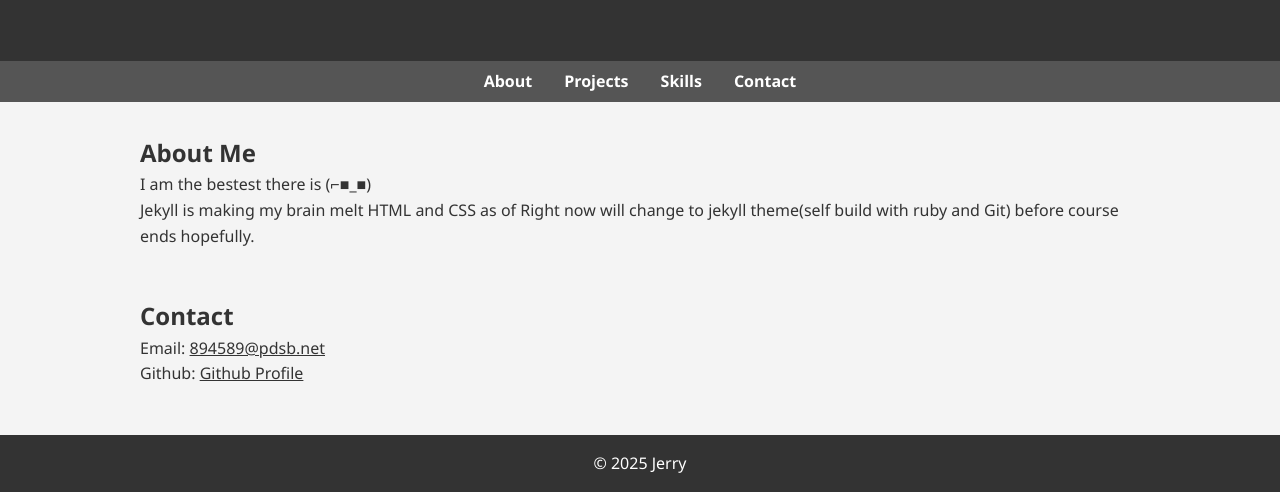
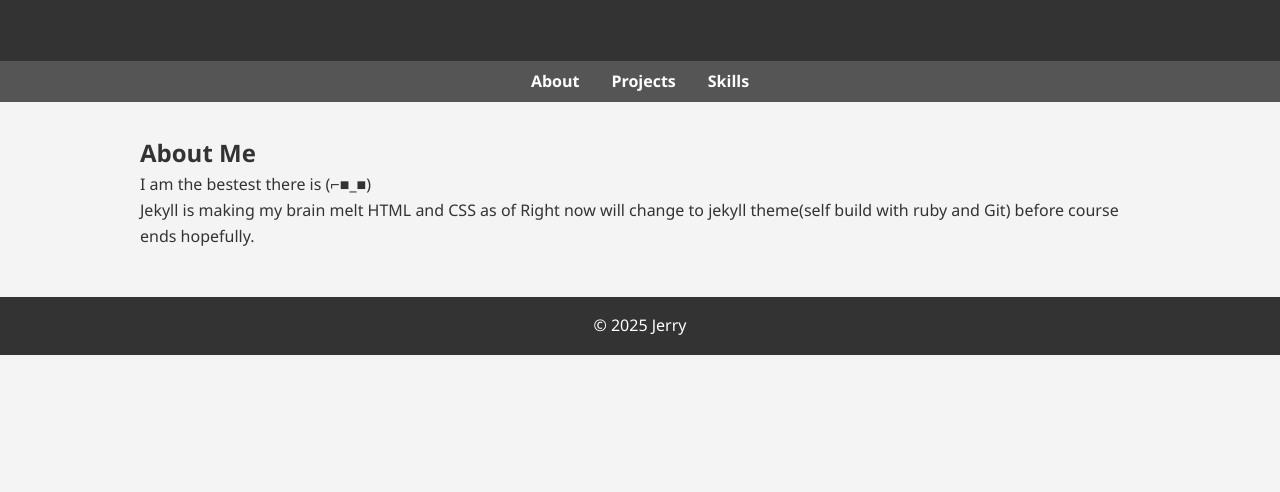
Before and after one commit to JZ12456/Portfolio, a plain HTML site: page index.html in a window 1280 px wide. Shown: the part 373-865 px from the top of the page. After the commit the page ends 800 px from the top, so only its background shows below. Drawn offline with Linux system fonts and the light colour scheme.

Commit message:
rework test index.html

```diff
--- a/index.html
+++ b/index.html
@@ -22,7 +22,7 @@
     <li><a href="#" onclick="showSection('about')">About</a></li>
     <li><a href="#" onclick="showSection('projects')">Projects</a></li>
     <li><a href="#" onclick="showSection('skills')">Skills</a></li>
-    <li><a href="#" onclick="showSection('contact')">Contact</a></li>
+    <!-- <li><a href="#" onclick="showSection('contact')">Contact</a></li> --->
   </ul>
   </nav>
 
@@ -56,7 +56,7 @@
       <div class="skill-bar"><div class="skill-bar-fill" style="width: 100%;">Sleeping</div></div>
     </section>
 
-    <section id="contact" class="section active">
+    <section id="contact">
       <h2>Contact</h2>
       <p>Email: <a href="mailto:894589@pdsb.net">894589@pdsb.net</a></p>
       <p>Github: <a href="https://github.com/JZ12456" target="_blank">Github Profile</a></p>
```
